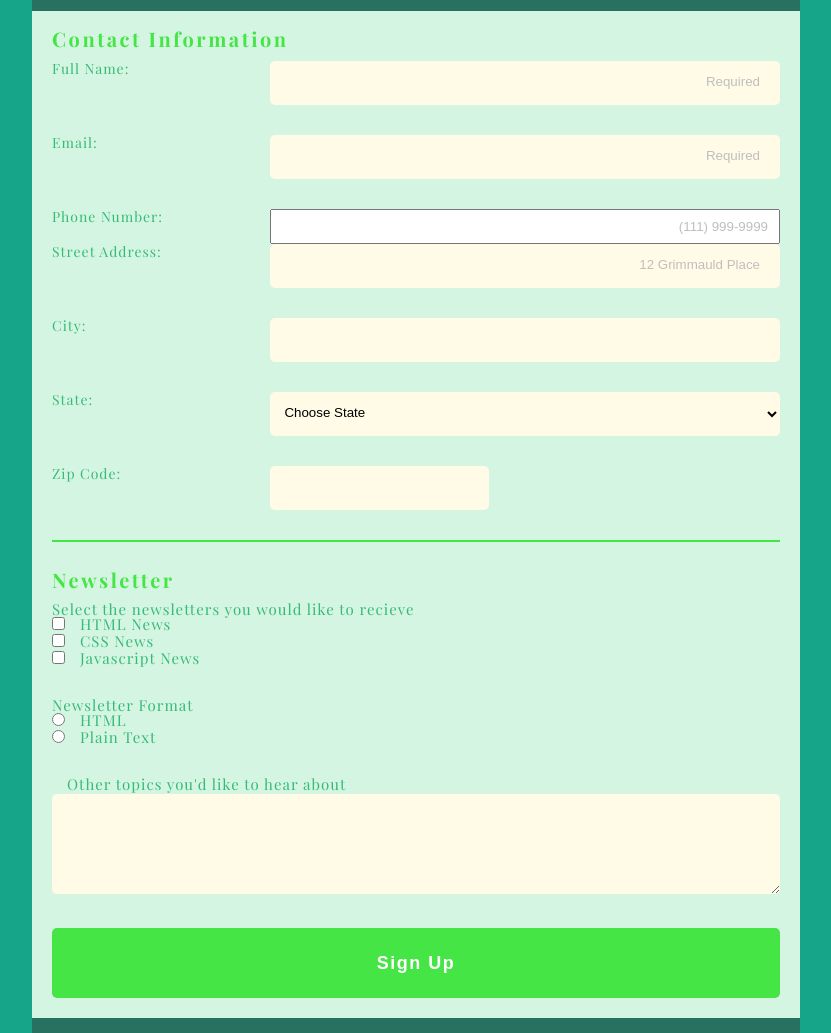
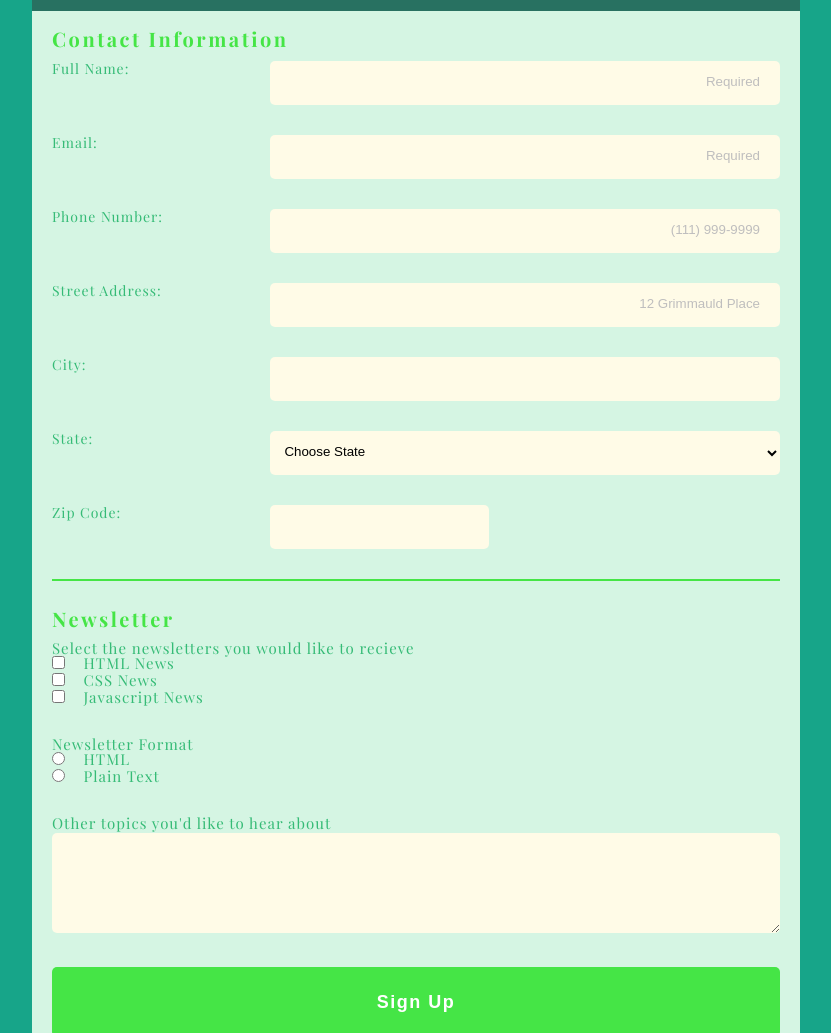
Before and after one commit to jnguyen-88/registration-form, a plain HTML site: page index.html in a window 1280 px wide. Shown: the part 240-1273 px from the top of the page, without its empty margins (224-1055 px from the left). Drawn offline with nearby package versions, Linux system fonts and the light colour scheme.

Commit message:
cleaned up the code. Fixed CSS selector

```diff
--- a/css/styles.css
+++ b/css/styles.css
@@ -110,7 +110,7 @@ legend {
 /* transition effect w/ border-bottom */
 input[type=text],
 input[type=email],
-input[type=telephone],
+input[type=tel],
 select {
   background-color: #FFFBE7;
   height: 4.4rem;
@@ -140,7 +140,7 @@ input[type=text]:last-child {margin-bottom: 3rem;}
 
 input[type=text]:focus,
 input[type=email]:focus,
-input[type=telephone]:focus,
+input[type=tel]:focus,
 select:focus {
   outline: none;
   border-bottom: 4px solid #45E546;
@@ -151,7 +151,7 @@ select:focus {
 label {
   font-size: 1.4rem;
   font-weight: 100;
-  margin-bottom: 2rem;
+  margin-bottom: .8rem;
 }
 
 /*==============
@@ -165,7 +165,7 @@ label {
   margin-bottom: 1.1rem;
 }
 
-.news-div label:not(#topics) {margin-left: 1.5rem;}
+.news-div label:not(#label-id) {margin-left: 1.5rem;}
 
 textarea {
   border-radius: 5px;
@@ -255,21 +255,9 @@ footer {
     margin-top: 5.5rem;
   }
 
-/*  label,
-  input[type="text"],
-  input[type="telephone"],
-  input[type="email"] {
-    align-self: stetch;
-  }*/
-
-/*  label:not(#topics) {
-    display: inline-block;
-    width: 30%;
-  }*/
-
   input[type=text]:not(#zip),
   input[type=email],
-  input[type=telephone],
+  input[type=tel],
   select {
     margin-bottom: 3rem;
   }
--- a/index.html
+++ b/index.html
@@ -47,17 +47,22 @@
           <legend>Newsletter</legend>
           <div class="news-div">
             <p>Select the newsletters you would like to recieve</p>
-          <input type="checkbox" id="html" name="user_news" value="html_news"><label for="html">HTML News </label><br>
-          <input type="checkbox" id="css" name="user_news" value="css_news"><label for="css">CSS News</label><br>
-          <input type="checkbox" id="js" name="user_news" value="javascript_news"><label for="js">Javascript News</label>
+            <input type="checkbox" id="html" name="user_news" value="html_news">
+            <label for="html">HTML News </label><br>
+            <input type="checkbox" id="css" name="user_news" value="css_news">
+            <label for="css">CSS News</label><br>
+            <input type="checkbox" id="js" name="user_news" value="javascript_news">
+            <label for="js">Javascript News</label>
           </div>
           <div class="news-div">
             <p>Newsletter Format</p>
-          <input type="radio" id="html_format" name="user_format" value="html_format"><label for="html_format">HTML</label><br>
-          <input type="radio" id="plain_format" name="user_format" value="plain_format"><label for="plain_format">Plain Text</label>
+            <input type="radio" id="html_format" name="user_format" value="html_format">
+            <label for="html_format">HTML</label><br>
+            <input type="radio" id="plain_format" name="user_format" value="plain_format">
+            <label for="plain_format">Plain Text</label>
           </div>
           <div class="news-div">
-          <label for="topics">Other topics you'd like to hear about</label>
+            <label for="topics" id="label-id">Other topics you'd like to hear about</label>
             <textarea id="topics" name="other_topics"></textarea>
           </div>
         </fieldset>
```
Lines whose indentation alone changed are shown as unchanged.
